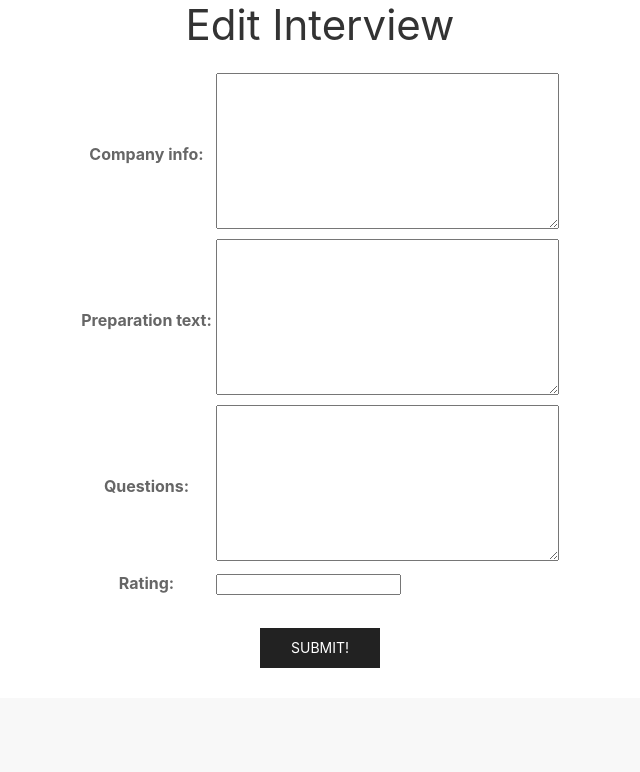
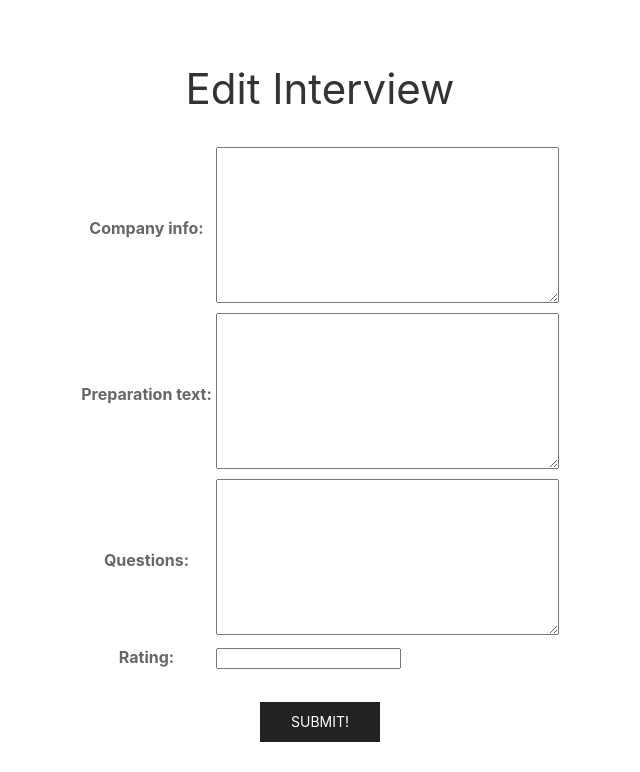
Before and after one commit to rperillo1/Job-Search-Tracker, a Django app: template main_app/templates/main_app/interview_form.html in a window 1280 px wide. Shown: the part 109-881 px from the top of the page, without its empty margins (320-960 px from the left). Before the commit the page ends 777 px from the top, so only its background shows below. Run offline with Django 3.2, Linux system fonts and the light colour scheme; the template is opened without the code that fills it: values that come from a table or form of the project are taken from there, others are empty; some libraries are stand-ins or nearby versions.

Commit message:
update headers

```diff
--- a/main_app/templates/main_app/interview_form.html
+++ b/main_app/templates/main_app/interview_form.html
@@ -1,8 +1,9 @@
 {% extends 'base.html' %}
 
 {% block content %}
-<div class='flex-container'>
-<h1>Edit Interview</h1>
+
+<div class="uk-grid app-form">
+    <h1 class="uk-align-center">Edit Interview</h1>
 </div>
 
 <div class='flex-container'>
```
Lines whose indentation alone changed are shown as unchanged.
